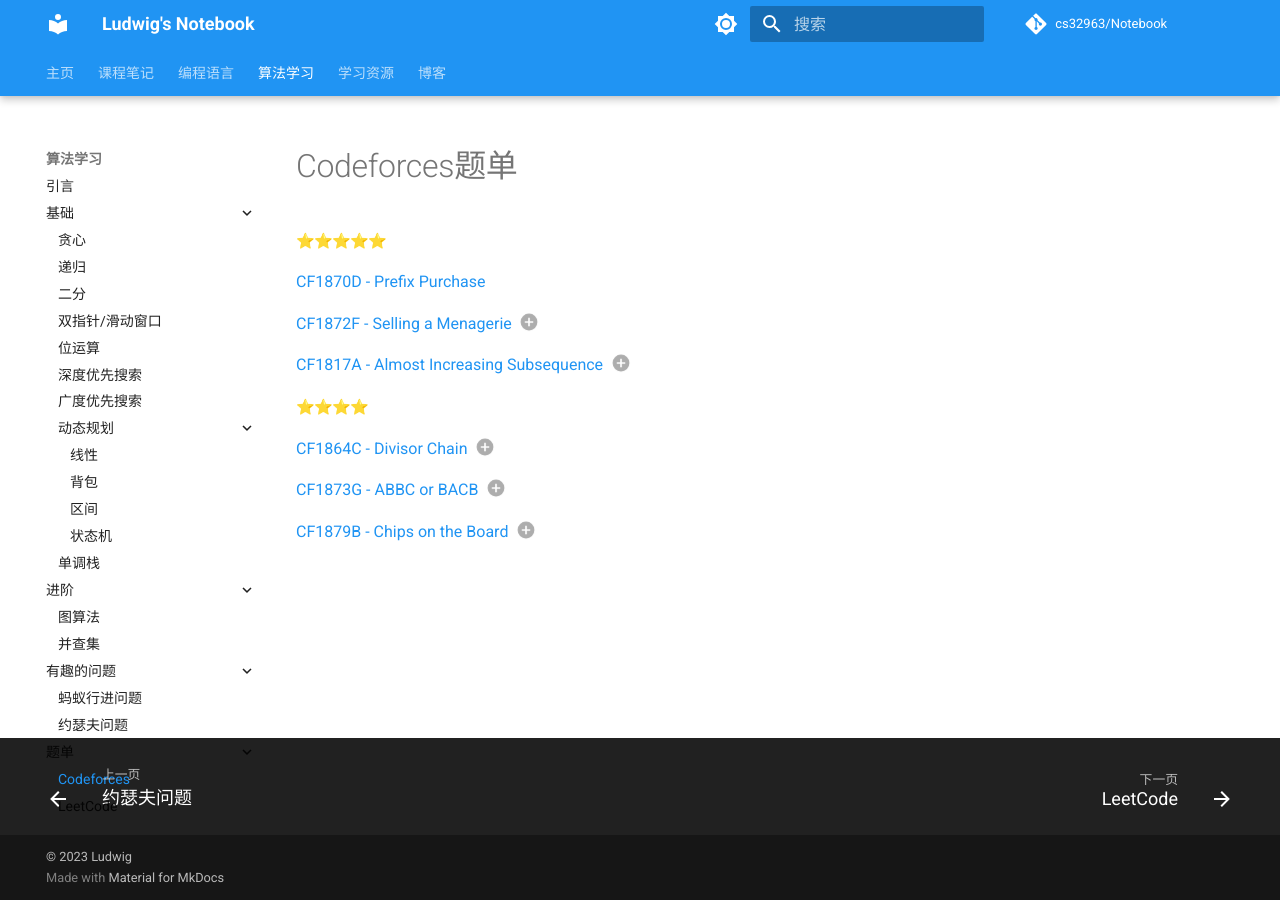
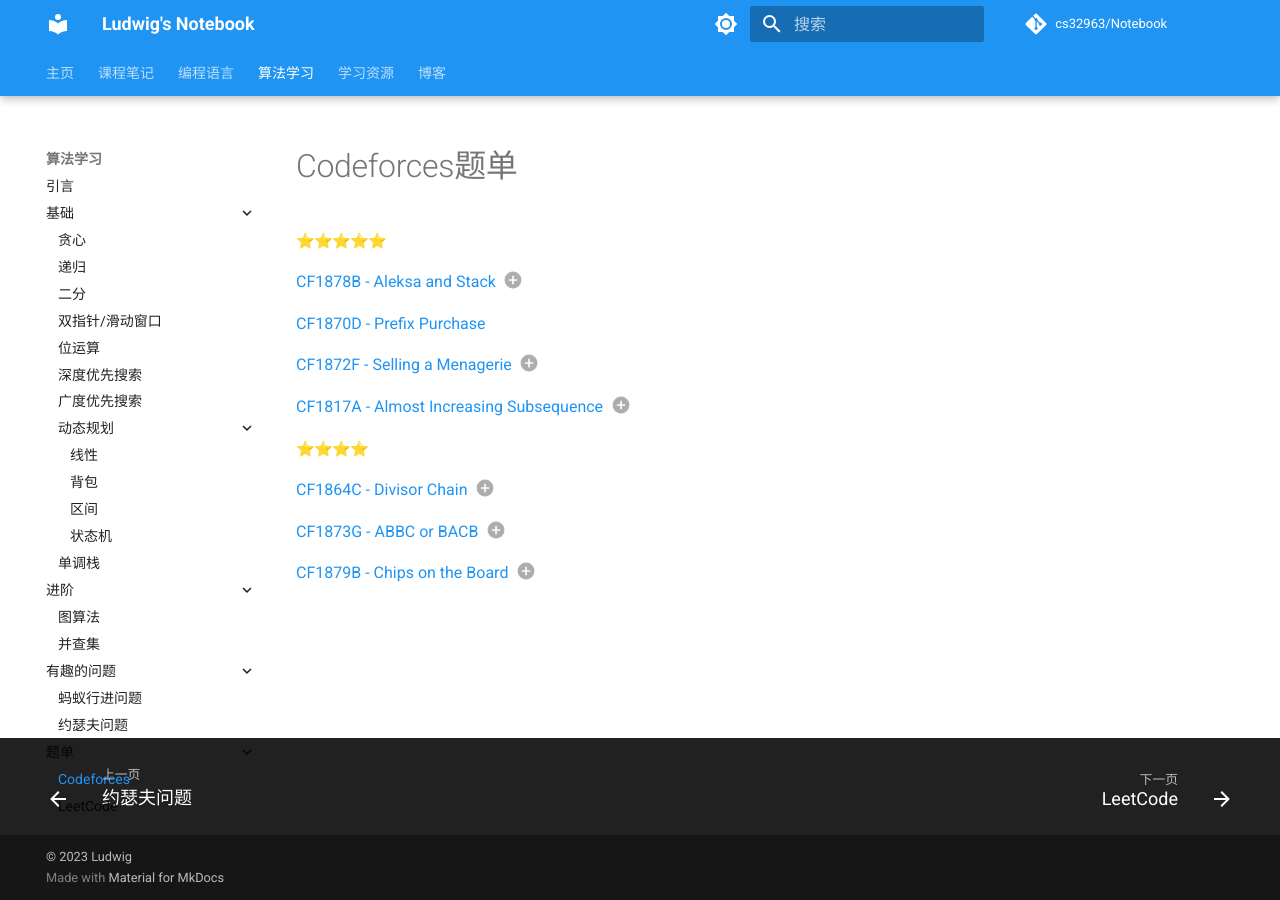
Before and after one commit to cs32963/Notebook, an MkDocs documentation site: the page built from docs/algorithms/codeforces_problem_list.md, in a window 1280 px wide. Built offline with MkDocs 1.6.1 and Material for MkDocs 9.7.7, drawn with Linux system fonts in a browser that asks for light colours; emoji names are drawn with the system emoji font; comment, search, counter and statistics services are not loaded; some of the changed lines change nothing that is shown.

Commit message:
update algorithms

```diff
--- a/docs/algorithms/codeforces_problem_list.md
+++ b/docs/algorithms/codeforces_problem_list.md
@@ -1,6 +1,11 @@
 # Codeforces题单
 
 :star::star::star::star::star:
+
+[CF1878B - Aleksa and Stack](https://codeforces.com/contest/1878/problem/B) (1)
+{.annotate}
+
+1. 奇数序列就可以了，不要把问题处理得很复杂
 
 [CF1870D - Prefix Purchase](https://codeforces.com/contest/1870/problem/D)
 
```
